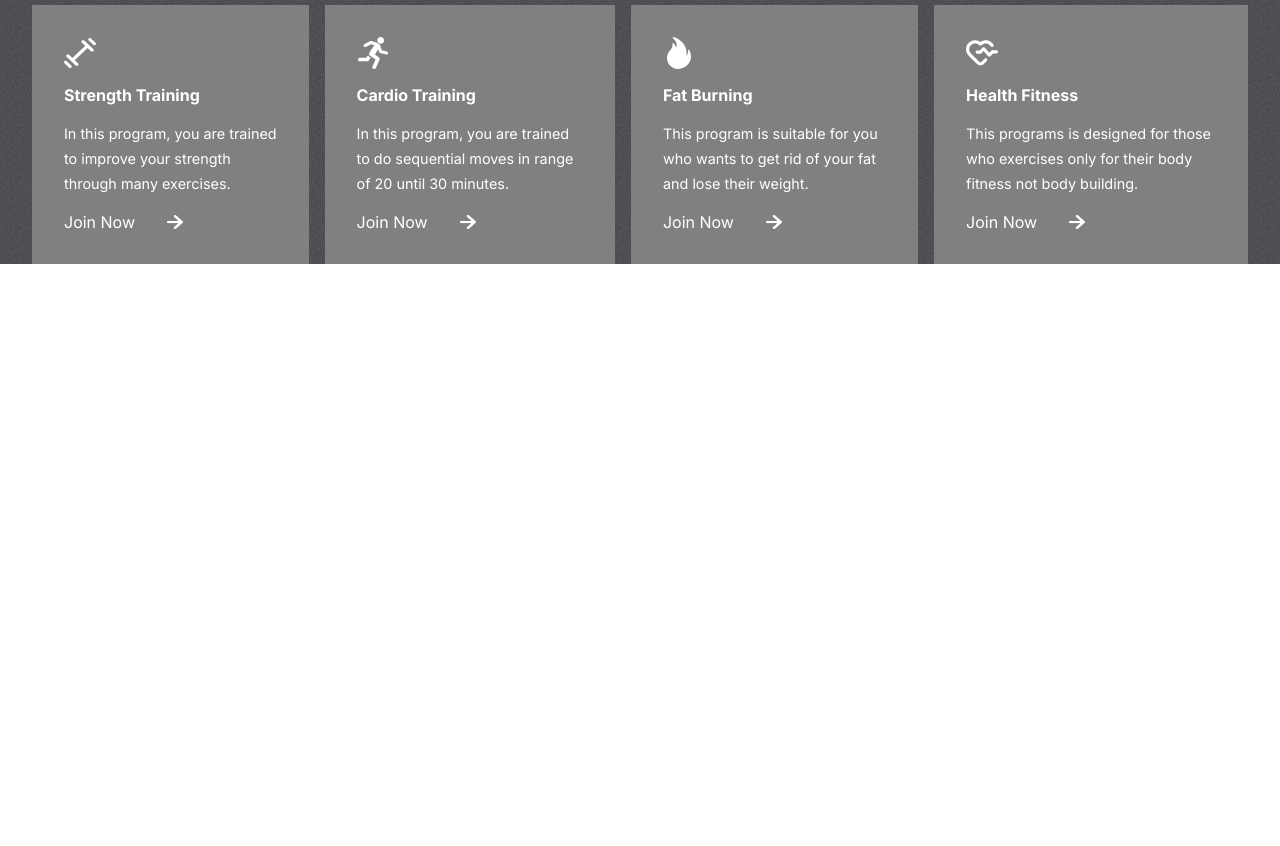
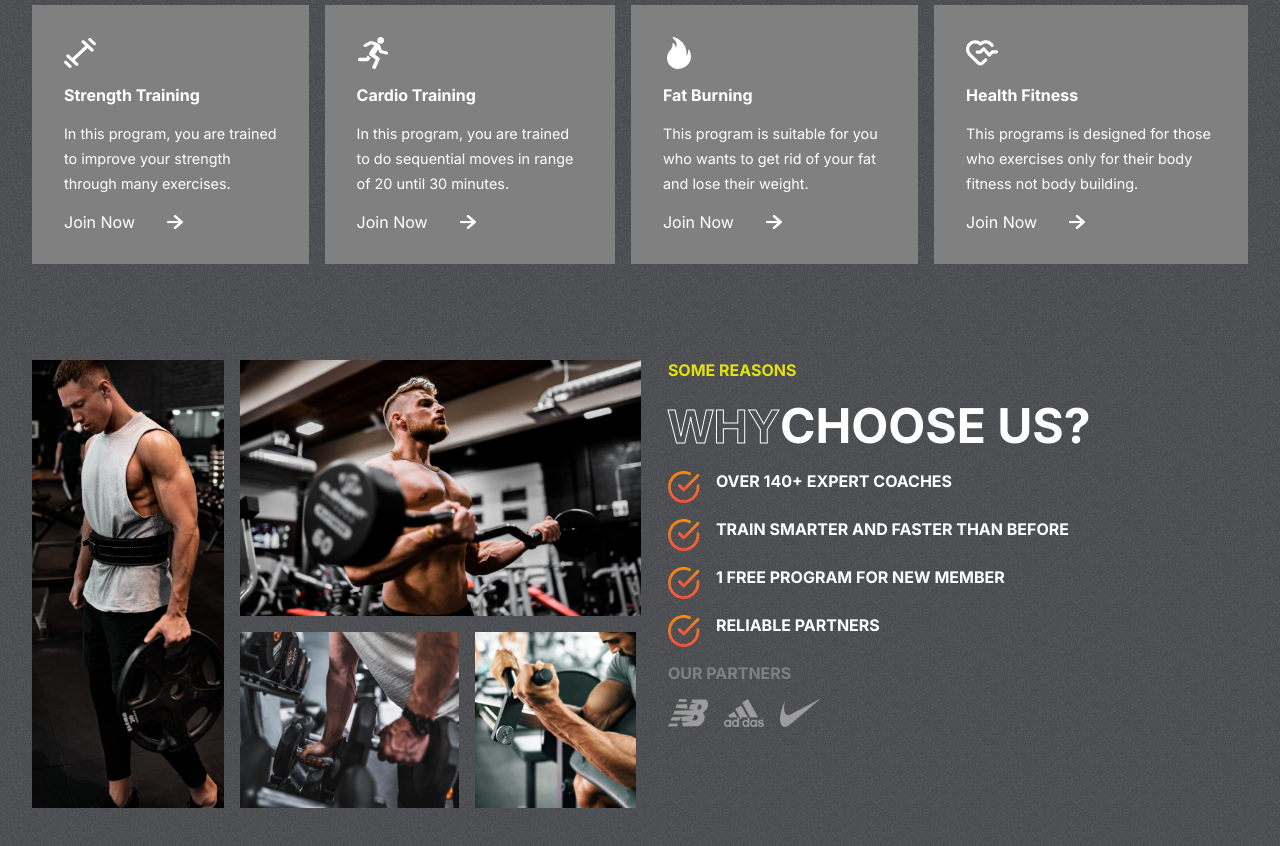
Before and after one commit to raselcsedev/fitClub-starter, a React (Create React App) app: page / in a window 1280 px wide. Shown: the part 907-1753 px from the top of the page. Before the commit the page ends 1171 px from the top, so only its background shows below. Built offline with nearby package versions, Linux system fonts and the light colour scheme.

Commit message:
reasons section designed

```diff
--- a/src/App.js
+++ b/src/App.js
@@ -1,11 +1,13 @@
 import './App.css';
 import Hero from './components/Hero/Hero';
 import Programs from './components/Programs/Programs';
+import Reasons from './components/Reasons/Reasons';
 function App() {
   return (
     <div className="App">
           <Hero />
           <Programs />
+          <Reasons />
     </div>
   );
 }
--- /dev/null
+++ b/src/components/Reasons/Reasons.css
@@ -0,0 +1,74 @@
+.reasons{
+    padding: 0 2rem;
+    display: flex;
+    gap: 2rem;
+}
+.left-r{
+    flex: 1 1;
+    display: grid;
+    grid-template-columns: repeat(3, 1fr);
+    gap: 1rem;
+    grid-auto-rows: 1fr;
+
+}
+.left-r>img{
+    object-fit: cover;
+}
+.left-r>:nth-child(1){
+    width: 12rem;
+    grid-row: 1/3;
+    height: 28rem;
+}
+.left-r>:nth-child(2){
+    width: auto;
+    height: 16rem;
+    grid-column: 2/4;
+}
+.left-r>:nth-child(3){
+    height: 11rem;
+    grid-column: 2/3;
+    grid-row: 2;
+}
+.left-r>:nth-child(4){
+    height: 11rem;
+    grid-row: 2;
+    grid-column: 3/4;
+}
+.right-r{
+    flex: 1 1;
+    text-transform: uppercase;
+    gap: 1rem;
+    display: flex;
+    flex-direction: column;
+}
+.right-r>span{
+    font-weight: bold;
+    color: rgb(229, 225, 17);
+}
+.right-r>div{
+    color: white;
+    font-size: 3rem;
+    font-weight: bold;
+}
+.details-r{
+    display: flex;
+    flex-direction: column;
+    gap: 1rem;
+}
+.details-r>div{
+    display: flex;
+    font-size: 1rem;
+    gap: 1rem;
+}
+.details-r>div>img{
+    width: 2rem;
+    height: 2rem;
+}
+
+.partners{
+    display: flex;
+    gap: 1rem;
+}
+.partners>img{
+    width: 2.5rem;
+}
--- /dev/null
+++ b/src/components/Reasons/Reasons.js
@@ -0,0 +1,64 @@
+import React from "react";
+import "./Reasons.css";
+import image1 from "../../assets/image1.png";
+import image2 from "../../assets/image2.png";
+import image3 from "../../assets/image3.png";
+import image4 from "../../assets/image4.png";
+import nb from "../../assets/nb.png";
+import adidas from "../../assets/adidas.png";
+import nike from "../../assets/nike.png";
+import tick from "../../assets/tick.png";
+
+const Reasons = () => {
+  return (
+    <div className="reasons" id="reasonsId">
+      <div className="left-r">
+        <img src={image1} alt="" />
+        <img src={image2} alt="" />
+        <img src={image3} alt="" />
+        <img src={image4} alt="" />
+      </div>
+      <div className="right-r">
+        <span>some reasons</span>
+        <div>
+          <span className="stroke-text">Why</span>
+          <span>choose us?</span>
+        </div>
+
+        <div className="details-r">
+          <div>
+            <img src={tick} alt="" />
+            <span>over 140+ expert coaches</span>
+          </div>
+          <div>
+            <img src={tick} alt=""></img>
+            <span>Train smarter and faster than before</span>
+          </div>
+          <div>
+            <img src={tick} alt="" />
+            <span>1 free program for new member</span>
+          </div>
+          <div>
+            <img src={tick} alt="" />
+            <span>reliable partners</span>
+          </div>
+        </div>
+        <span
+          style={{
+            color: "gray",
+            fontWeight: "bold",
+          }}
+        >
+          our partners
+        </span>
+        <div className="partners">
+          <img src={nb} alt="" />
+          <img src={adidas} alt="" />
+          <img src={nike} alt="" />
+        </div>
+      </div>
+    </div>
+  );
+};
+
+export default Reasons;
```
